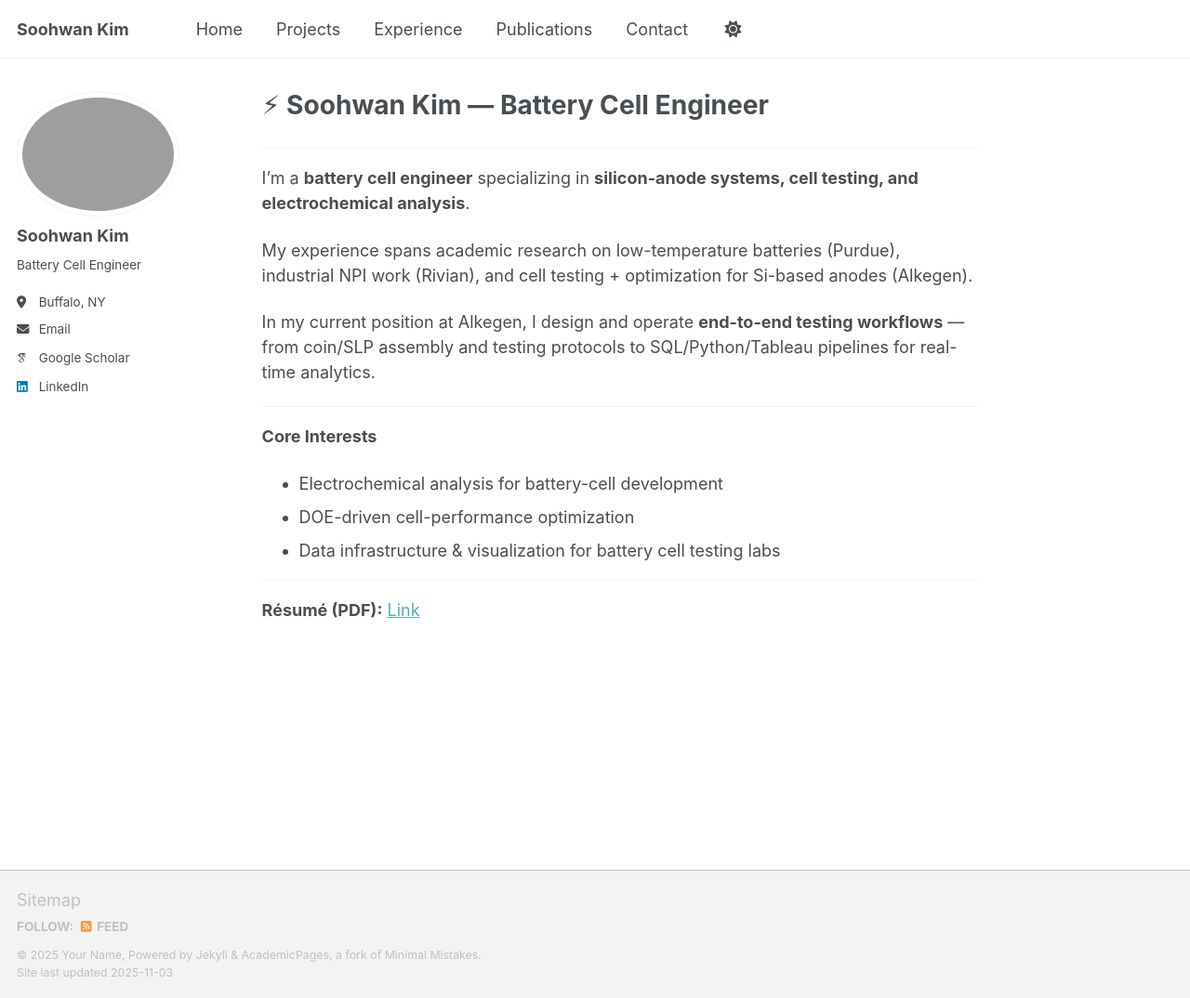
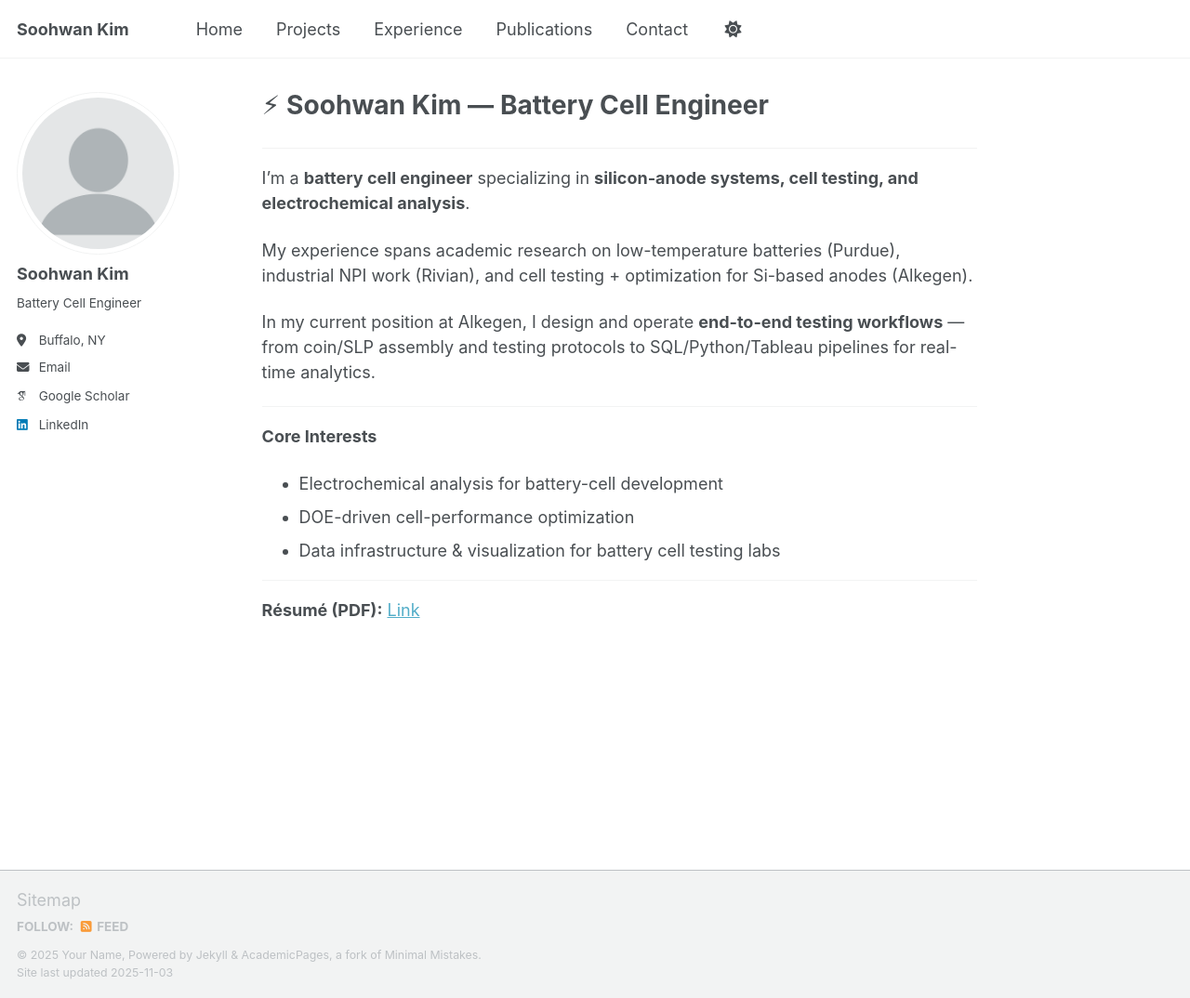
Before and after one commit to skim5674/skim5674.github.io, a Jekyll site: the page built from _pages/about.md, in a window 1280 px wide and 1074 px high. Shown: the whole window at 93% size. Built offline with Jekyll 4.4.1, drawn with Linux system fonts in a browser that asks for light colours; some web fonts are replaced; a script that is not in the unit is left out.

Commit message:
Update _config.yml

```diff
--- a/_config.yml
+++ b/_config.yml
@@ -23,7 +23,7 @@ repository               : "skim5674/skim5674.github.io"
 #               Additional customization can be done by editing /_includes/author-profile.html
 author:
   # Biographic information
-  avatar           : "IMG_6667.jpeg"
+  avatar           : "Profile.png"
   name             : "Soohwan Kim"
   bio              : "Battery Cell Engineer"
   location         : "Buffalo, NY"
```
